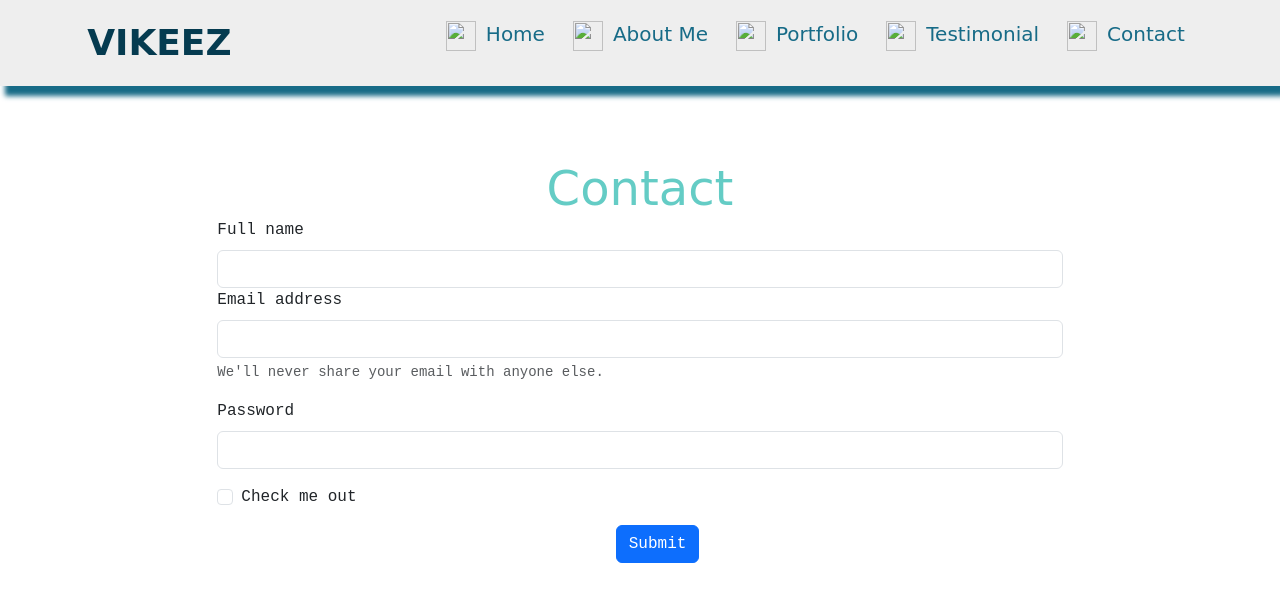
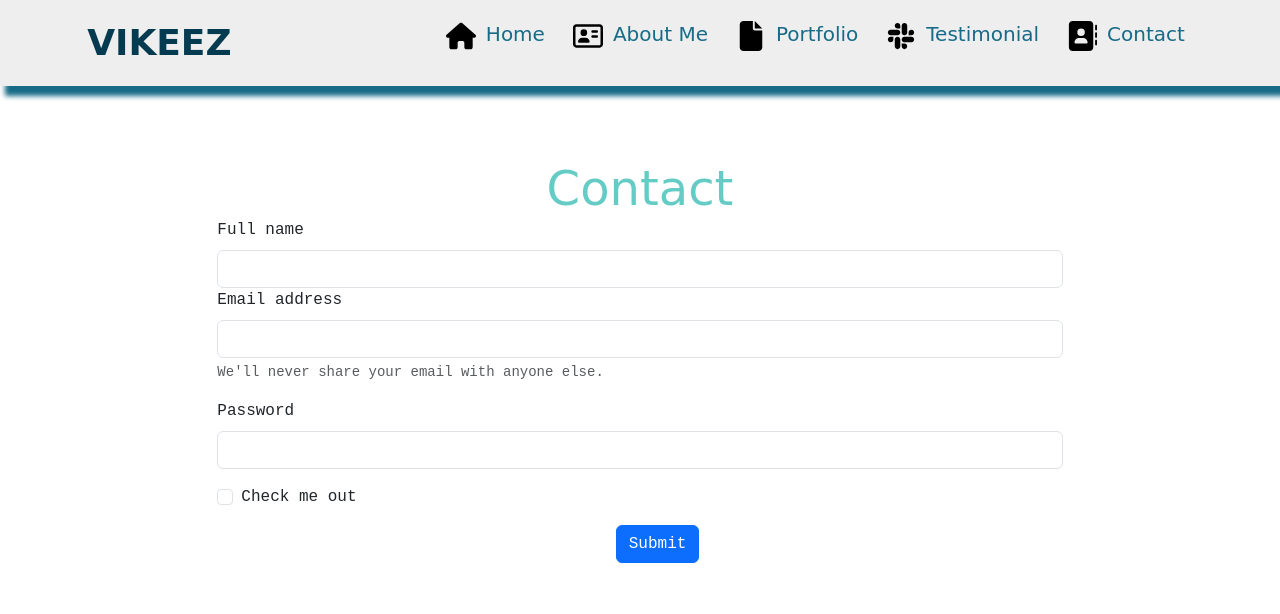
Before and after one commit to vigneshcodez/VIKEEZ, a plain HTML site: page contact.html in a window 1280 px wide. Drawn offline with nearby package versions, Linux system fonts and the light colour scheme; the site is published under a folder, as on GitHub Pages, so addresses that start at the root find nothing; a web font is replaced by a local one.

Commit message:
Update contact.html

```diff
--- a/contact.html
+++ b/contact.html
@@ -25,11 +25,11 @@
           <a href="">VIKEEZ</a>
         </div>
         <ul>
-          <li> <img src="/images/house-solid.svg" alt="" class="img-of-navbar"><a href="/index.html">Home</a> </li>
-          <li><img src="/images/address-card-regular.svg" alt="" class="img-of-navbar"><a href="/aboutme.html">About Me</a></li>
-          <li><img src="/images/file-solid.svg" alt="" class="img-of-navbar"><a href="/portfolio.html">Portfolio</a></li>
-          <li><img src="/images/slack.svg" alt="" class="img-of-navbar"><a href="">Testimonial</a></li>
-          <li><img src="/images/address-book-solid.svg" alt="" class="img-of-navbar"><a href="/images/contact.html">Contact</a></li>
+          <li> <img src="images/house-solid.svg" alt="" class="img-of-navbar"><a href="index.html">Home</a> </li>
+          <li><img src="images/address-card-regular.svg" alt="" class="img-of-navbar"><a href="aboutme.html">About Me</a></li>
+          <li><img src="images/file-solid.svg" alt="" class="img-of-navbar"><a href="portfolio.html">Portfolio</a></li>
+          <li><img src="images/slack.svg" alt="" class="img-of-navbar"><a href="">Testimonial</a></li>
+          <li><img src="images/address-book-solid.svg" alt="" class="img-of-navbar"><a href="images/contact.html">Contact</a></li>
         </ul>
 
         <div class="menu">
```
